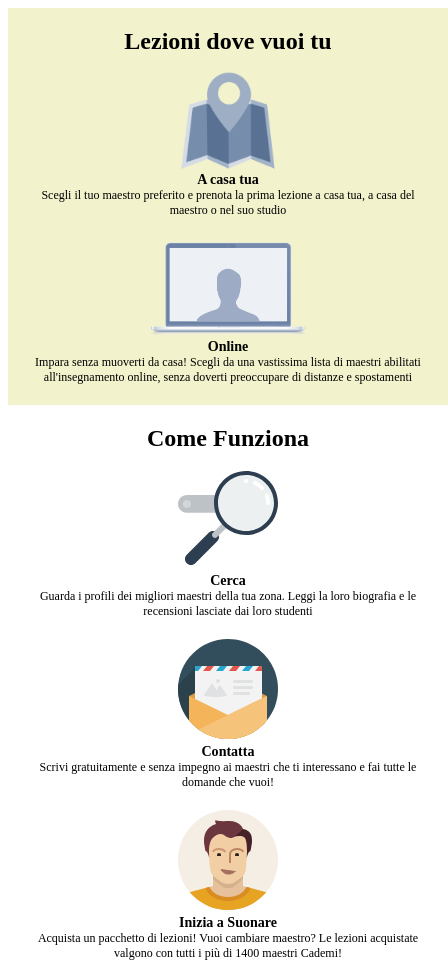
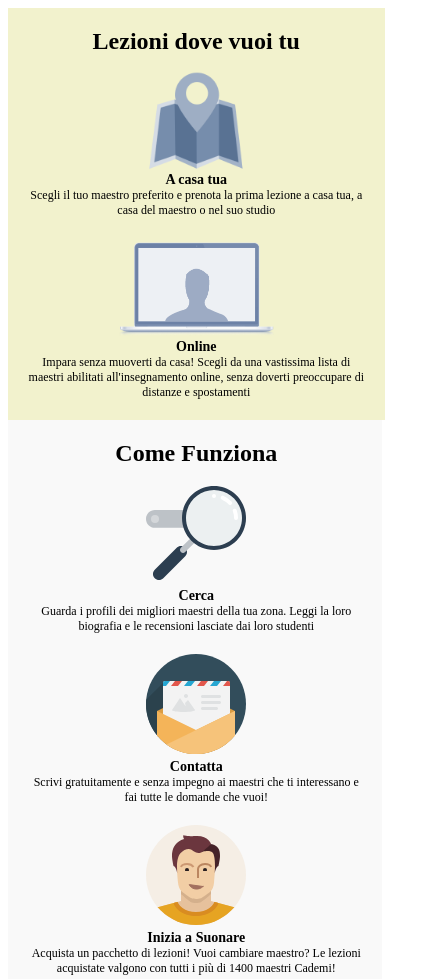
Before and after one commit to 20Federico/html-css-resp-wannabe, a plain HTML site: page index.html in a window 390 px wide. Shown: the top 979 px of the page, 448 px wide, since content can reach past the window. Drawn offline with Linux system fonts and the light colour scheme.

Commit message:
error fix

```diff
--- a/css/style.css
+++ b/css/style.css
@@ -85,7 +85,7 @@ img {
     margin: 0;
   }
   .row {
-    width: 400px;
+    width: 90%;
     margin-top: 0;
     padding: 20px;
   }
@@ -105,7 +105,7 @@ img {
   }
   /* steps e why */
   .container.grey {
-    background-color: #f9f9f900;
+    /* background-color: #f9f9f900; */
   }
   /* why */
   #why .row>.first,
```
